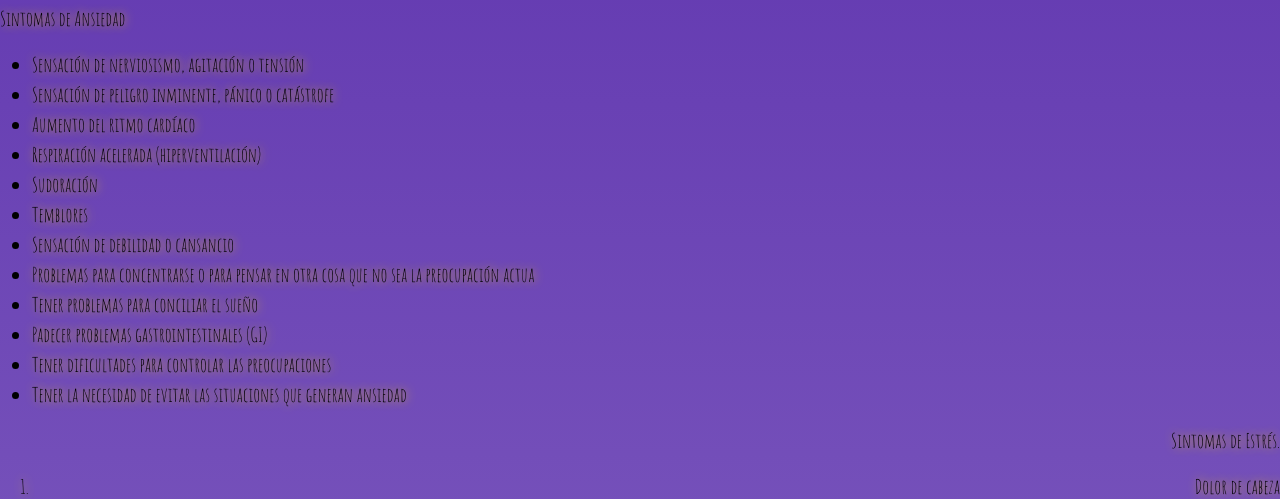
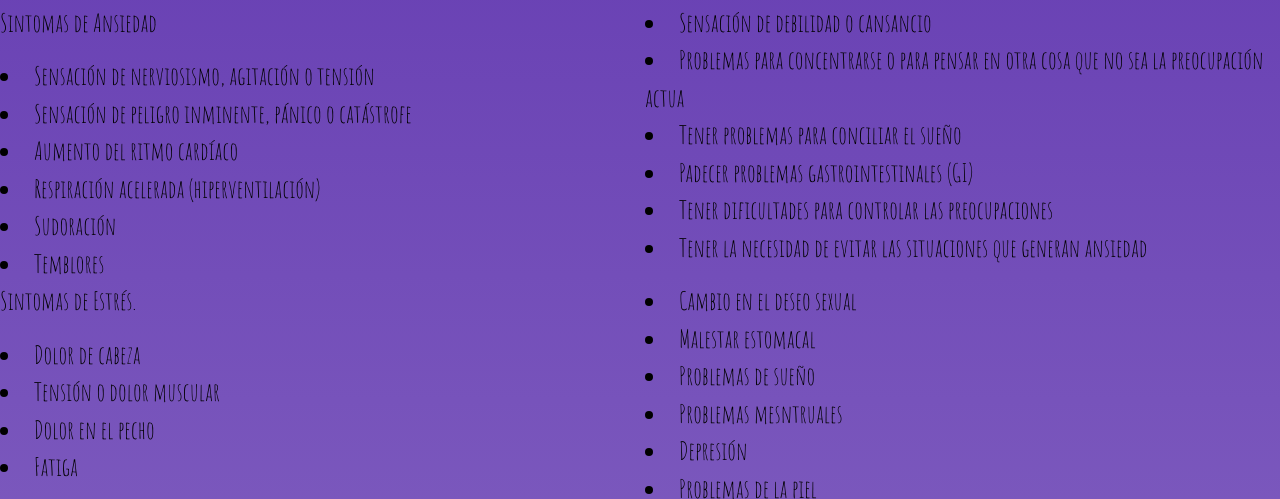
Before and after one commit to AranxxaLL/SaludMental, a plain HTML site: page index.html in a window 1280 px wide. Shown: the part 1494-1993 px from the top of the page. Drawn offline with nearby package versions, Linux system fonts and the light colour scheme.

Commit message:
correccion2

```diff
--- a/estilo.css
+++ b/estilo.css
@@ -48,7 +48,7 @@ img{
     background-color: palegoldenrod;
 }
 .encabezado{
-    font-size: 3rem;
+    font-size: 5rem;
     color:  #18d012;
     text-align: center;
     background-size: cover;
@@ -85,16 +85,8 @@ img{
     z-index: -1;
     opacity: -0.5;
 }
-.liAnsiedad{
-    font-size: 20px;
-    text-align: left;
-    text-shadow: #fc0 1px 0 10px;
-    color: black;
-}
-.liEstres{
-    font-size: 20px;
-    text-align: right;
-    text-shadow: #fc0 1px 0 10px;
+.parr{
+    font-size: 25px;
     color: black;
 }
 .imgIzquierda{
@@ -112,6 +104,10 @@ img{
     width: 400px;
     border-radius: 40px;
 }
+#contenedor{
+    column-count:2;
+    column-gap:10px;
+}
 #formulario{
     font-size: 2rem;
     text-align: justify;
@@ -121,7 +117,6 @@ img{
 .googleFont{
     font-family: 'Amatic SC', cursive;
 }
-
 @media only screen and (min-width: 320px) and (max-width: 500px)  {
     body{
         background-color: skyblue;
--- a/index.html
+++ b/index.html
@@ -6,6 +6,7 @@
     <meta name="viewport" content="width=, initial-scale=1.0">
     <link href="https://cdn.jsdelivr.net/npm/bootstrap@5.2.3/dist/css/bootstrap.min.css" rel="stylesheet" integrity="sha384-rbsA2VBKQhggwzxH7pPCaAqO46MgnOM80zW1RWuH61DGLwZJEdK2Kadq2F9CUG65" crossorigin="anonymous">
     <link rel="stylesheet" href="./estilo.css">
+    <link rel="stylesheet" href="/base.css">
     <title>AnsiedadyEstres</title>
 </head>
 <body>
@@ -100,38 +101,34 @@
                     </li>
                 </ul>
             </form>
-            <div>
-             <!--Lista desordenada-->
-                <p class="liAnsiedad">Sintomas de Ansiedad</p>
-                    <ul>
-                    <li class="liAnsiedad">Sensación de nerviosismo, agitación o tensión</li>
-                    <li class="liAnsiedad">Sensación de peligro inminente, pánico o catástrofe</li>
-                    <li class="liAnsiedad">Aumento del ritmo cardíaco</li>
-                    <li class="liAnsiedad">Respiración acelerada (hiperventilación)</li>
-                    <li class="liAnsiedad">Sudoración</li>
-                    <li class="liAnsiedad">Temblores</li>
-                    <li class="liAnsiedad">Sensación de debilidad o cansancio</li>
-                    <li class="liAnsiedad">Problemas para concentrarse o para pensar en otra cosa que no sea la preocupación actua</li>
-                    <li class="liAnsiedad">Tener problemas para conciliar el sueño</li>
-                    <li class="liAnsiedad">Padecer problemas gastrointestinales (GI)</li>
-                    <li class="liAnsiedad">Tener dificultades para controlar las preocupaciones</li>
-                    <li class="liAnsiedad">Tener la necesidad de evitar las situaciones que generan ansiedad</li>
-                    </ul>
-                    <!--Lista ordenada-->
-                <p class="liEstres">Sintomas de Estrés.</p>
-                    <ol>
-                    <li class="liEstres">Dolor de cabeza</li>
-                    <li class="liEstres">Tensión o dolor muscular</li>
-                    <li class="liEstres">Dolor en el pecho</li>
-                    <li class="liEstres">Fatiga</li>
-                    <li class="liEstres">Cambio en el deseo sexual</li>
-                    <li class="liEstres">Malestar estomacal</li>
-                    <li class="liEstres">Problemas de sueño</li>
-                    <li class="liEstres">Problemas mesntruales</li>
-                    <li class="liEstres">Depresión</li>
-                    <li class="liEstres">Problemas de la piel</li>
-                    </ol>
-                </div>
+            <div id="contenedor">
+                <p class="parr">Sintomas de Ansiedad</p>
+                    <li class="parr">Sensación de nerviosismo, agitación o tensión</li>
+                    <li class="parr">Sensación de peligro inminente, pánico o catástrofe</li>
+                    <li class="parr">Aumento del ritmo cardíaco</li>
+                    <li class="parr">Respiración acelerada (hiperventilación)</li>
+                    <li class="parr">Sudoración</li>
+                    <li class="parr">Temblores</li>
+                    <li class="parr">Sensación de debilidad o cansancio</li>
+                    <li class="parr">Problemas para concentrarse o para pensar en otra cosa que no sea la preocupación actua</li>
+                    <li class="parr">Tener problemas para conciliar el sueño</li>
+                    <li class="parr">Padecer problemas gastrointestinales (GI)</li>
+                    <li class="parr">Tener dificultades para controlar las preocupaciones</li>
+                    <li class="parr">Tener la necesidad de evitar las situaciones que generan ansiedad</li>
+            </div>
+            <div id="contenedor">
+                <p class="parr">Sintomas de Estrés.</p>
+                    <li class="parr">Dolor de cabeza</li>
+                    <li class="parr">Tensión o dolor muscular</li>
+                    <li class="parr">Dolor en el pecho</li>
+                    <li class="parr">Fatiga</li>
+                    <li class="parr">Cambio en el deseo sexual</li>
+                    <li class="parr">Malestar estomacal</li>
+                    <li class="parr">Problemas de sueño</li>
+                    <li class="parr">Problemas mesntruales</li>
+                    <li class="parr">Depresión</li>
+                    <li class="parr">Problemas de la piel</li>
+            </div>
         </section>
         <section>
             <div> <img class="imgDerecha"src="./Imagenes/problemasdesaludmental.jpg" alt="logo" ></div>
--- a/sass/base.scss
+++ b/sass/base.scss
@@ -0,0 +1,4 @@
+body{
+    background-color: blue;
+    color: magenta;
+}
```
Also changed, not shown: package.json (deleted, +0 -20 lines), base.css (added), 2 other files.
